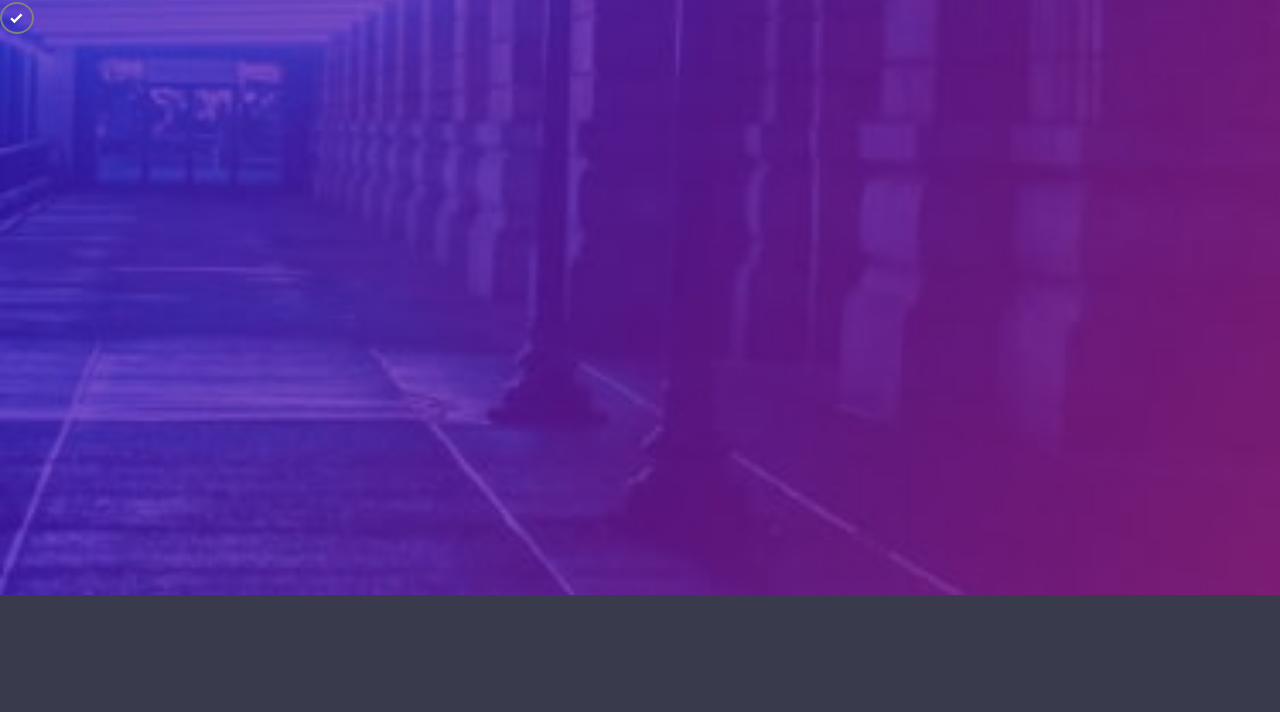
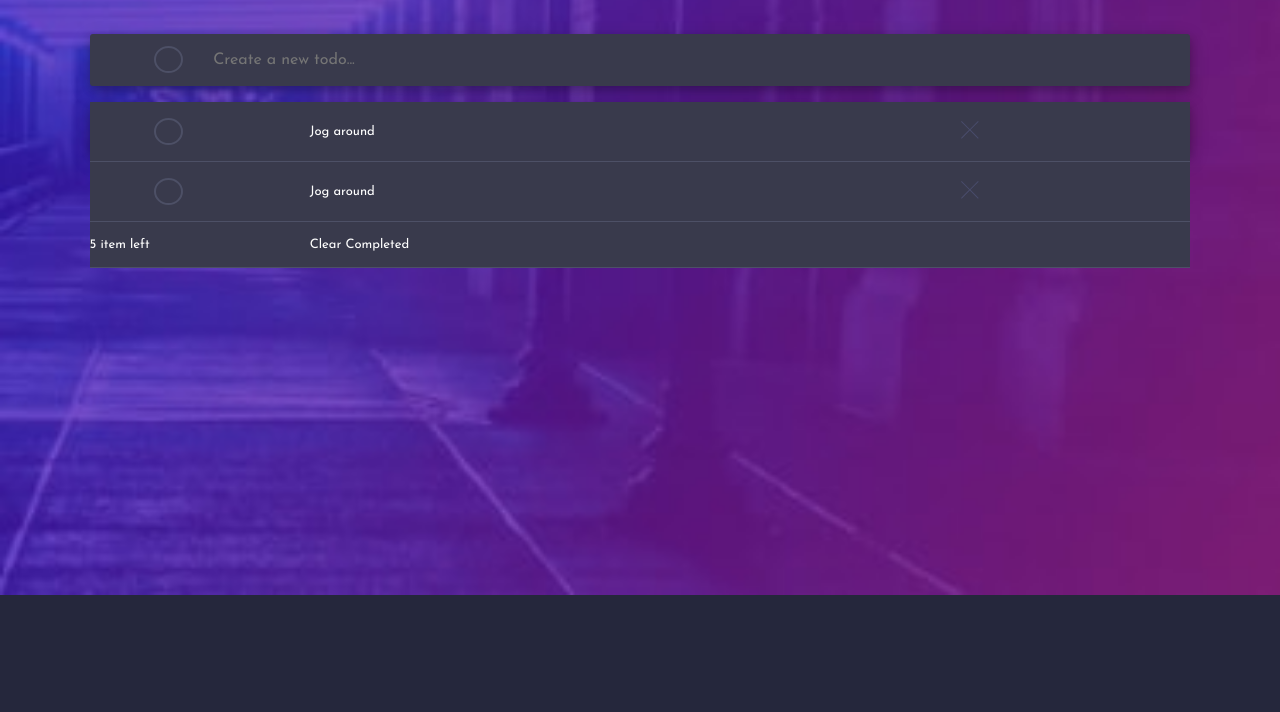
Before and after one commit to teodollo/toDo-app, a plain HTML site: page index.html in a window 1280 px wide. Shown: the part 88-800 px from the top of the page. Drawn offline with Linux system fonts and the light colour scheme.

Commit message:
todo-list css in progress might have to do changes

```diff
--- a/index.html
+++ b/index.html
@@ -20,7 +20,26 @@
 
   <main class="todo-container">
       <div class="todo-input">
-          <button><img src = "images/icon-check.svg"></button>
+          <button class = "check"><img src = "images/icon-check.svg"></button>
+          <input type = "text" placeholder="Create a new todo...">
+      </div>
+      <div class="todo-table">
+          <div class="todo-list">
+              <div class="todo">
+                  <button class="check"><img src ="images/icon-check.svg"></button>
+                  <p>Jog around</p>
+                  <button class="cross"><img src = "images/icon-cross.svg"></button>
+              </div>
+              <div class="todo">
+                <button class="check"><img src ="images/icon-check.svg"></button>
+                <p>Jog around</p>
+                <button class="cross"><img src = "images/icon-cross.svg"></button>
+            </div>
+            <div class="todo">
+                <p class = "txt1">5 item left</p>
+                <p class = "txt2" >Clear Completed</p>
+            </div>
+        </div>
       </div>
   </main>
 
--- a/styles.css
+++ b/styles.css
@@ -6,8 +6,10 @@
 
 html{
     height: 100%;
-    background: hsl(237, 14%, 26%);
+    background: hsl(235, 24%, 19%);
 }
+
+
 /*BACKGROUND IMAGE FOR DARK MODE*/
 .dark{
     height: 100%;
@@ -17,9 +19,10 @@ html{
 }
 /*-------------------------------------------------------*/
 
+
 /*HEADER AND H1*/
 header{
-  padding: 2em 2.5em;
+  padding: 3em 2.5em;
   display: grid;
   grid-template-columns: 1fr 1fr;
   color: white;
@@ -27,7 +30,7 @@ header{
 
 header h1{
     font-weight: 700;
-    font-size: 22px;
+    font-size: 24px;
     margin: auto auto auto 0;
 }
 /*--------------------------------------------*/
@@ -36,6 +39,7 @@ header h1{
 /*LIGHT MODE AND DARK MODE*/
 .theme-icon{
     margin: auto 0 auto auto;
+
 }
 
 #sun{
@@ -47,30 +51,109 @@ header h1{
 }
 /*--------------------------------------*/
 
+
+/*CREATE NEW TASK*/
+
+/*       Input     */
+.todo-input{
+    margin-left: 7vw;
+    margin-right: 7vw;
+    text-align: left;
+    background: hsl(237, 14%, 26%);
+    border-radius: 3px;
+    height: 6.5vh;
+    box-shadow: 0 4px 8px 0 rgba(0, 0, 0, 0.2), 0 6px 20px 0 rgba(0, 0, 0, 0.19);
+}
+
+.todo-input input{
+    width: 80%;
+    height: 100%;
+    background-color:hsl(237, 14%, 26%);
+    border:none;
+    margin: auto;
+    outline: none;
+    font-size: 16px;
+    font-weight: 400;
+    color: white;
+}
+/*---------------------------------------------------*/
+
+
 /*CHECK BUTTON*/
-button{
+.check{
     border-radius: 50%;
-    padding: 0.7em;
+    padding: 0.5em;
+    margin-left: 5vw;
+    margin-right: 2vw;
     background: transparent;
     background-repeat: no-repeat;
-    border: solid 2.3px grey;
-    min-width: 34.25px;
-    min-height: 32.25px;
+    border: solid 2px hsl(233, 14%, 35%);
+    min-width: 28.91px;
+    min-height: 26.91px;
+    max-width: 28.91px;
+    max-height: 26.91px;
 }
-button img{
-    display: block;
+.check img{
+    display: none;
     transform:scale(1.2);
     margin-right:auto;
 }
 
-button:focus{
+.check:focus{
     background: linear-gradient( 160deg, hsl(192, 100%, 67%), hsl(280, 87%, 65%));
     outline: none;
-    max-width: 34.25px;
-    max-height: 32.25px;
+    max-width: 28.91px;
+    max-height: 26.91px;
+    border-color: hsl(237, 14%, 26%);
 }
 
-button:focus img{
+.check:focus img{
     display: block;
 }
-/*-------------------------------------------------------------------------------------------*/
+/*----------------------------------------------------*/
+
+/*--------------------------------------------------------------------------------------------*/
+
+/* TODO TABLE */
+
+/* CROSS */
+ .cross{
+     background-color: transparent;
+     border: none;
+     outline: none;
+ }
+
+
+/* ToDo-List */
+
+.todo-table{
+  margin-top: 2vh;
+}
+
+.todo-list{
+   margin-left: 7vw;
+   margin-right: 7vw;
+
+   text-align: left;
+   background: hsl(237, 14%, 26%);
+   border-radius: 3px;
+   height: 6.5vh;
+   box-shadow: 0 4px 8px 0 rgba(0, 0, 0, 0.2), 0 6px 20px 0 rgba(0, 0, 0, 0.19);
+}
+
+.todo{
+    display: grid;
+    grid-template-columns: 0.5fr 1fr 1fr;
+    padding-top: 2vh;
+    background: hsl(237, 14%, 26%);
+    padding-bottom: 2vh;
+    border-bottom: solid 1px hsl(233, 14%, 35%);
+}
+
+.todo p{
+    margin:auto auto auto 0;
+    text-align: left;
+    font-size: 13px;
+    font-weight: 400;
+    color: white;
+}
```
